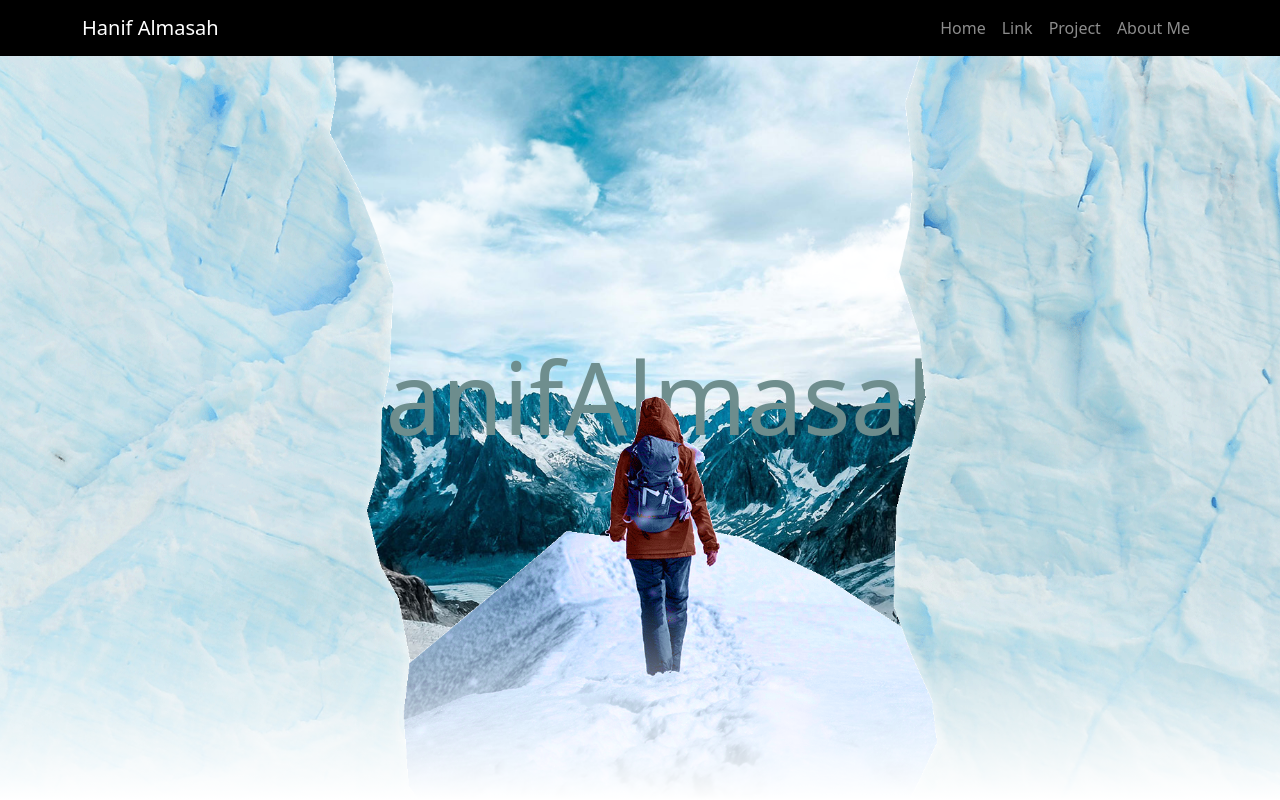
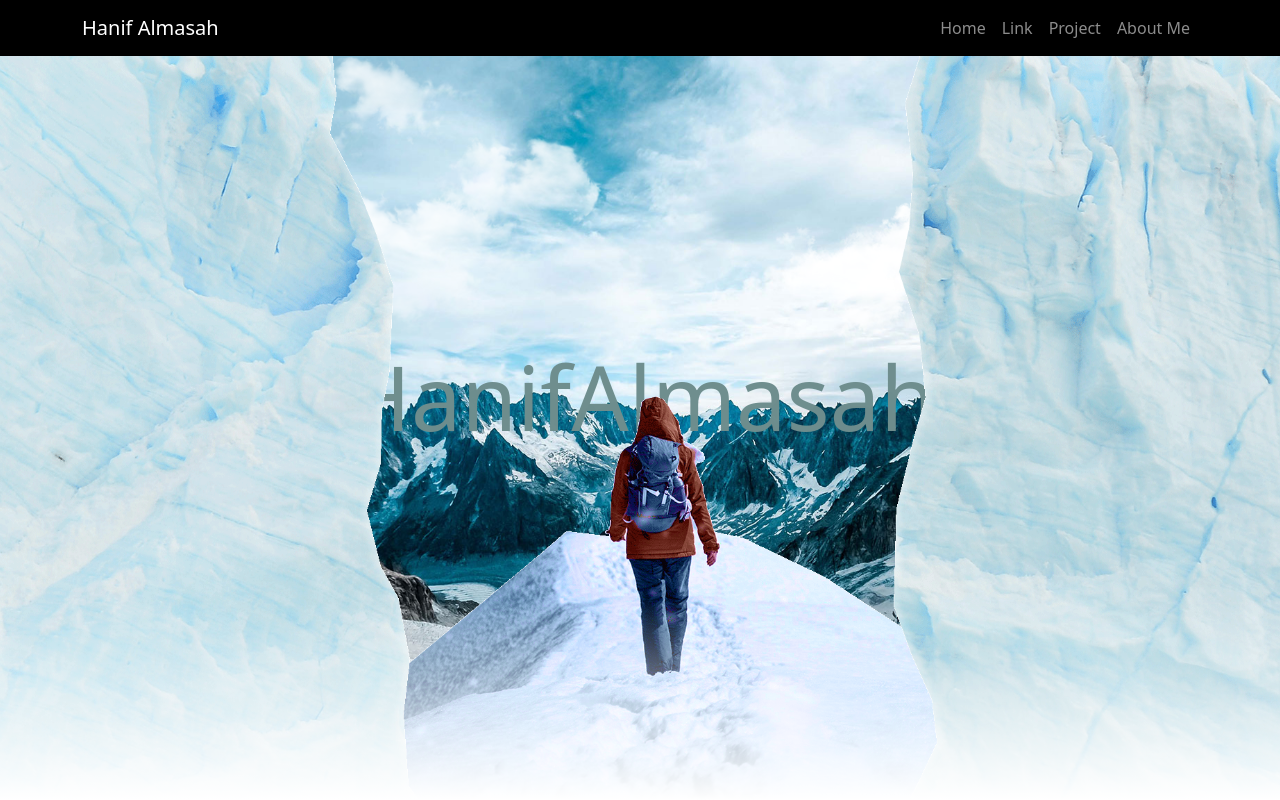
Before and after one commit to Hanif-almasah/HanifAlmasah.github.io, a plain HTML site: page index.html in a window 1280 px wide. Shown: the top 800 px of the page. Drawn offline with nearby package versions, Linux system fonts and the light colour scheme.

Commit message:
menambakan tips dari ahmad

```diff
--- a/index.html
+++ b/index.html
@@ -170,6 +170,12 @@
             },
             x: -200
         })
+        gsap.to('#text', {
+            scrollTrigger: {
+                scrub: 1
+            },
+            scale: 0.6
+        })
     </script>
     <!-- end gspa -->
 
--- a/style.css
+++ b/style.css
@@ -30,7 +30,7 @@ img#man{
 }
 #text{
     color: rgba(110, 141, 141, 0.993);
-    font-size: 100px;
+    font-size: 90px;
     position: relative;
 }
 
```
